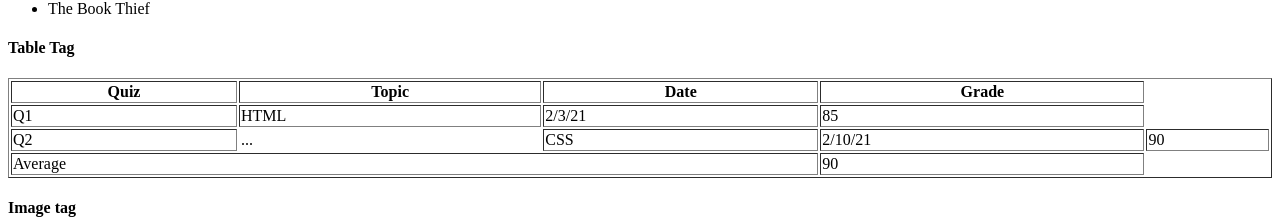
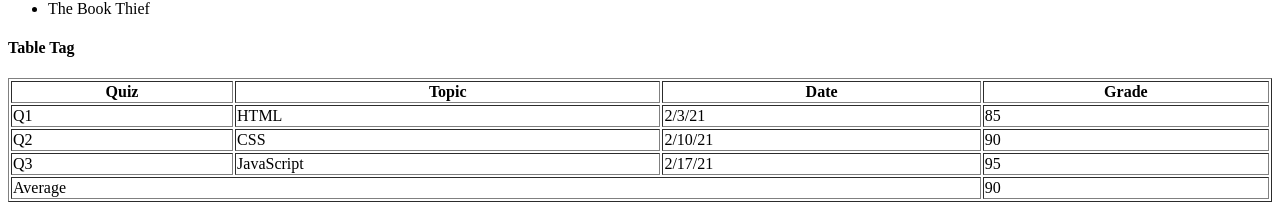
Before and after one commit to mscMstr/kambaz-react-web-app, a React (Vite) app: page /#/Labs/Lab1 in a window 1280 px wide. Shown: the part 1336-1560 px from the top of the page. Built offline with nearby package versions, Linux system fonts and the light colour scheme.

Commit message:
lab1 exercises completed

```diff
--- a/src/Labs/Lab1/index.tsx
+++ b/src/Labs/Lab1/index.tsx
@@ -89,10 +89,15 @@ tag to tell browsers to render the gaps.
  </tr>
  <tr>
 <td>Q2</td>
-<tr> ... </tr>
  <td>CSS</td>
  <td>2/10/21</td>
  <td>90</td>
+ </tr>
+ <tr>
+<td>Q3</td>
+ <td>JavaScript</td>
+ <td>2/17/21</td>
+ <td>95</td>
  </tr>
  </tbody>
  <tfoot>
```
